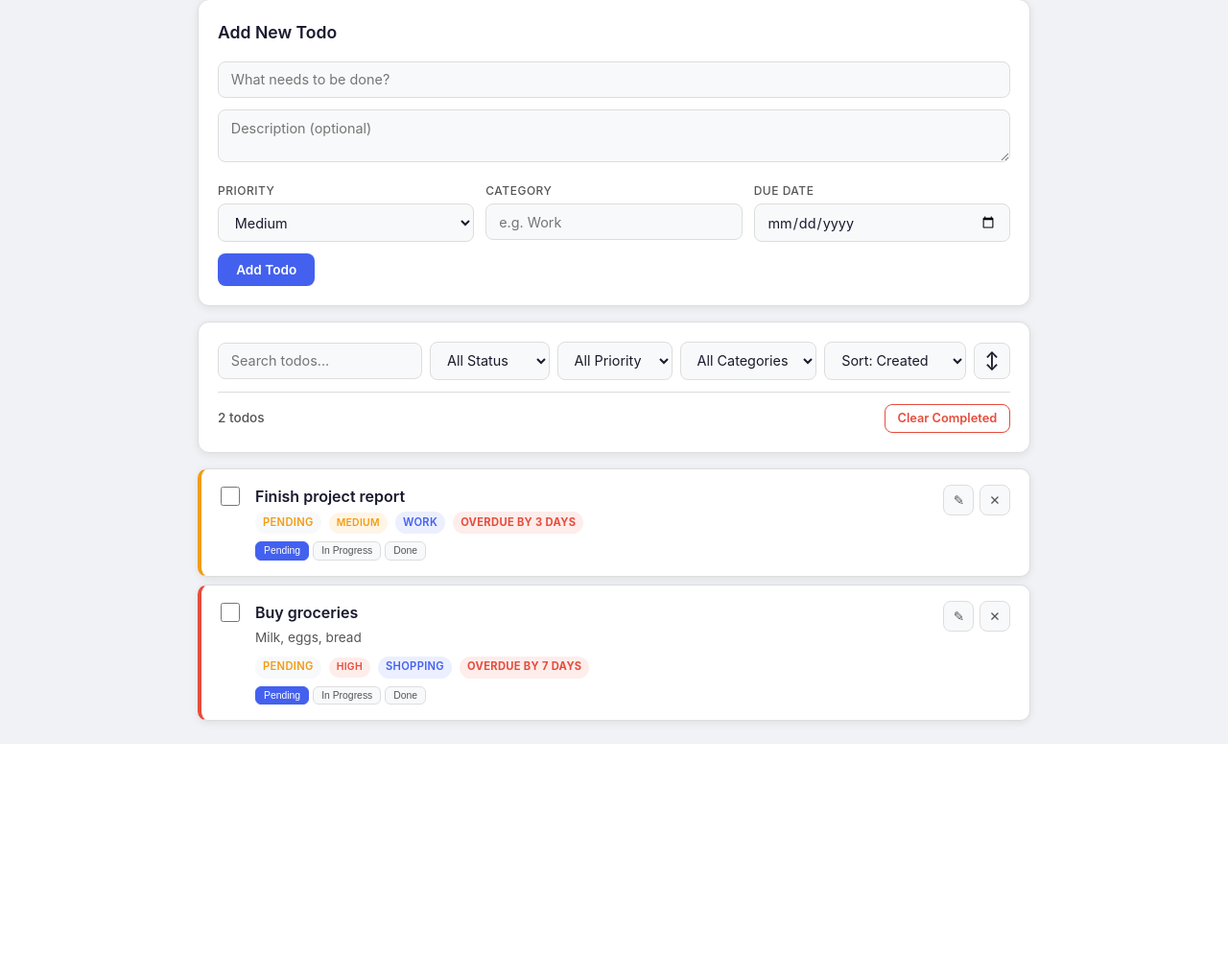
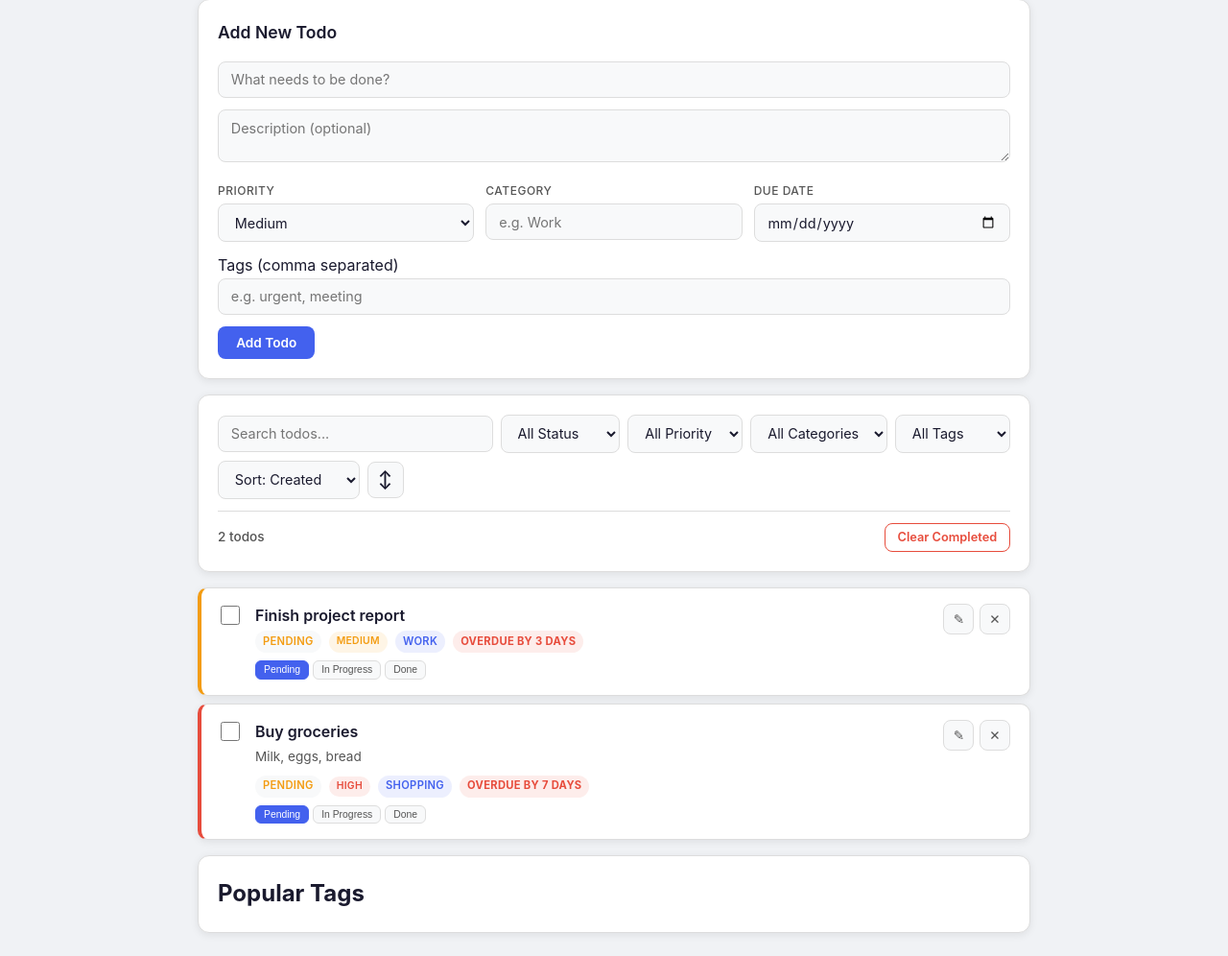
Before and after one commit to AjayKumarYadav26/todo-list-manager, a Flask app: page / in a window 1280 px wide. Shown: the part 414-1410 px from the top of the page at 96% size. Before the commit the page ends 1189 px from the top, so only its background shows below. Run offline with Flask 3, Linux system fonts and the light colour scheme.

Commit message:
feat(frontend): Implement Tags/Labels feature

```diff
--- a/templates/index.html
+++ b/templates/index.html
@@ -87,6 +87,10 @@
                         <input type="date" id="input-due-date">
                     </div>
                 </div>
+                <div class="form-row">
+                    <label for="input-tags">Tags (comma separated)</label>
+                    <input type="text" id="input-tags" placeholder="e.g. urgent, meeting">
+                </div>
                 <div class="form-actions">
                     <button type="submit" id="save-btn" class="btn btn-primary">Add Todo</button>
                     <button type="button" id="cancel-btn" class="btn btn-secondary" style="display:none;">Cancel</button>
@@ -113,6 +117,9 @@
                 <select id="filter-category">
                     <option value="">All Categories</option>
                 </select>
+                <select id="filter-tags">
+                    <option value="">All Tags</option>
+                </select>
                 <select id="sort-by">
                     <option value="created_at">Sort: Created</option>
                     <option value="due_date">Sort: Due Date</option>
@@ -133,6 +140,12 @@
             <div id="empty-state" class="empty-state" style="display:none;">
                 <p>No todos found. Add one above!</p>
             </div>
+        </section>
+
+        <!-- Popular Tags Section -->
+        <section id="popular-tags" class="card">
+            <h2>Popular Tags</h2>
+            <div id="tag-list"></div>
         </section>
 
     </main>
@@ -175,6 +188,10 @@
                         <input type="date" id="edit-due-date">
                     </div>
                 </div>
+                <div class="form-row">
+                    <label for="edit-tags">Tags (comma separated)</label>
+                    <input type="text" id="edit-tags" placeholder="e.g. urgent, meeting">
+                </div>
                 <div class="form-actions">
                     <button type="submit" class="btn btn-primary">Save Changes</button>
                     <button type="button" class="btn btn-secondary modal-close">Cancel</button>
```
